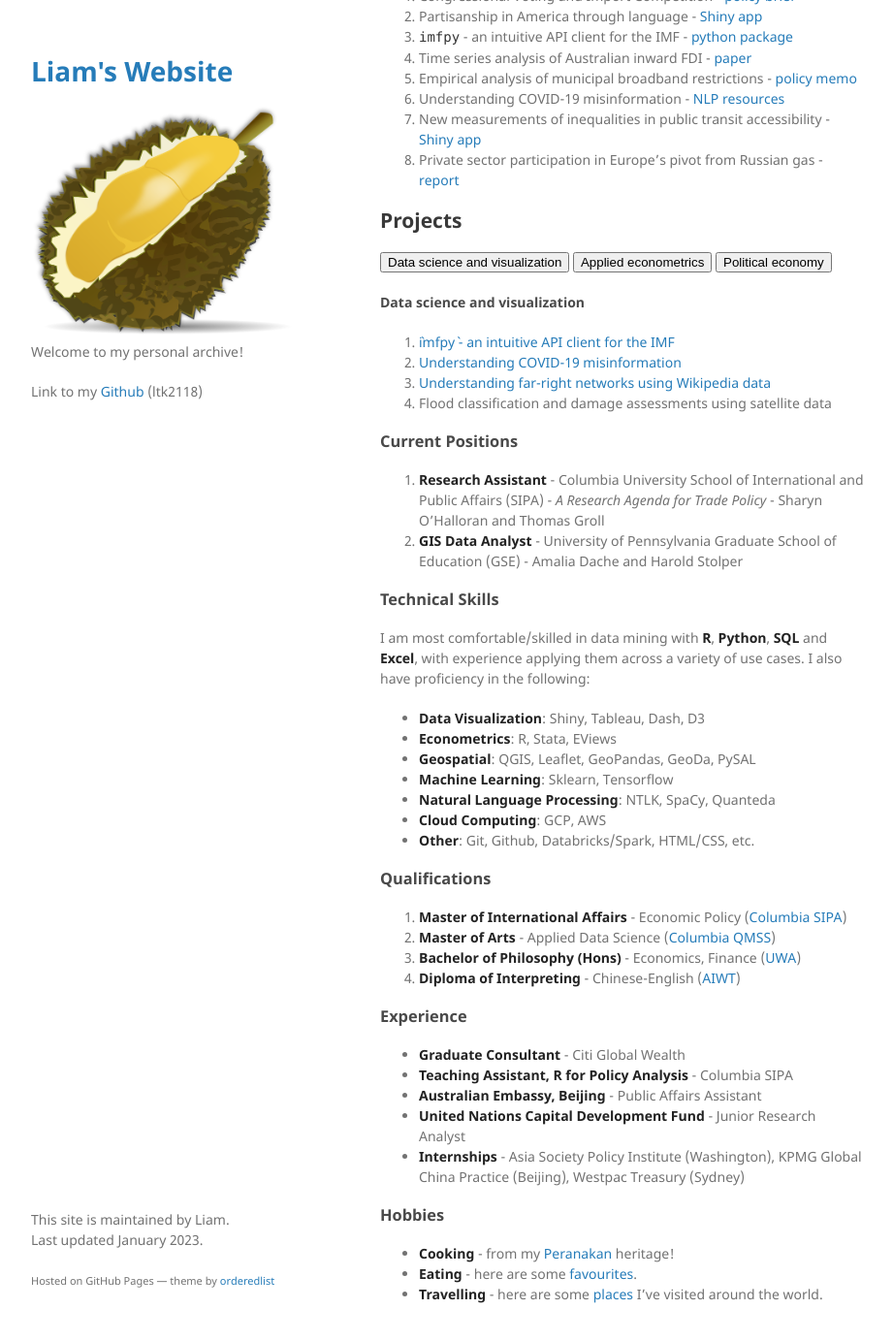
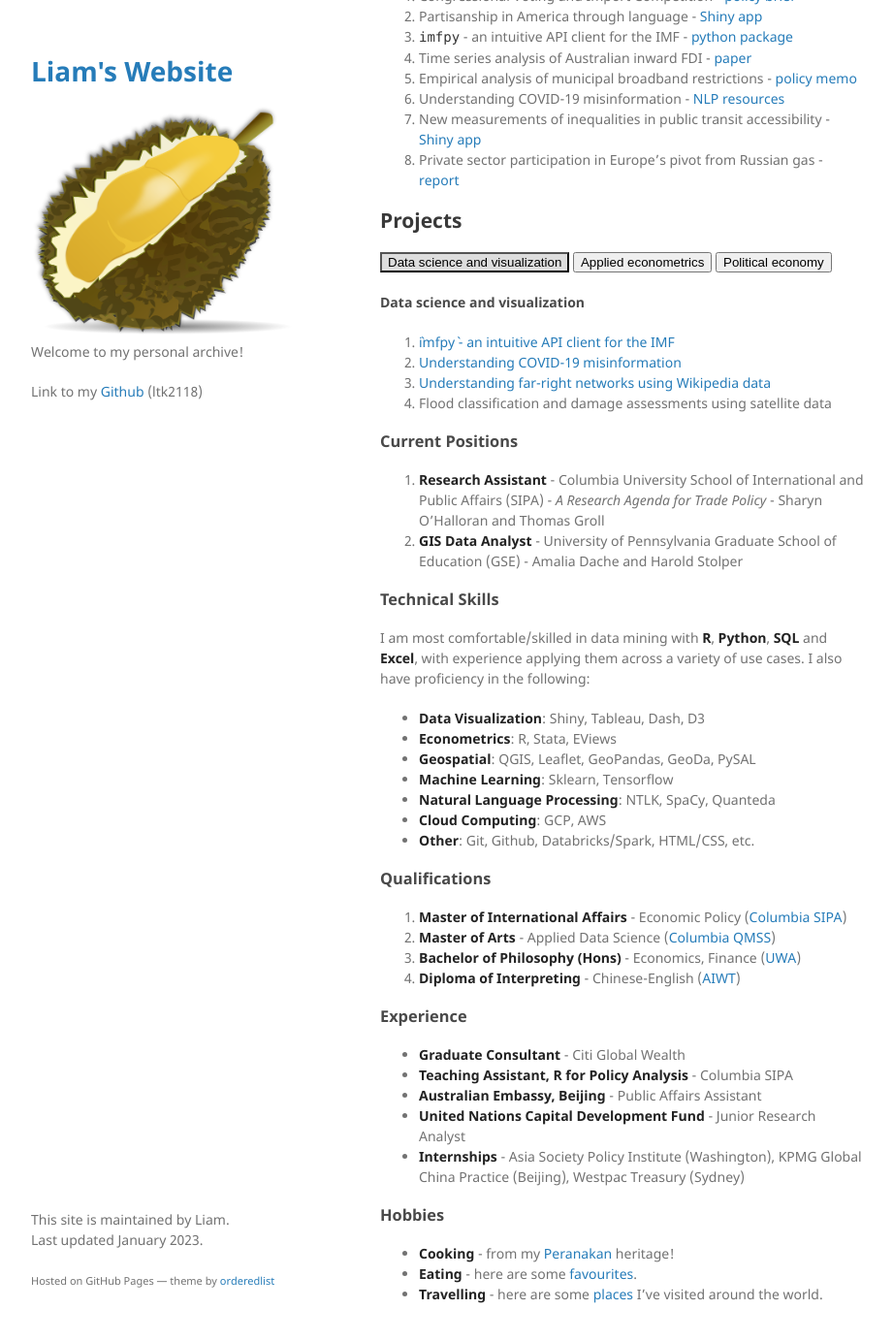
Before and after one commit to liamtk/liamtk.github.io, a Jekyll site: the page built from index.md, in a window 1280 px wide and 1400 px high, scrolled down 383 px. Shown: the top 1383 px of the window at 97% size, without its empty margins (178-1099 px from the left). Built offline with Jekyll 4.4.1, drawn with Linux system fonts in a browser that asks for light colours; our own code applies the rules of GitHub Pages for plain Markdown files.

Commit message:
update index.md

```diff
--- a/index.md
+++ b/index.md
@@ -25,12 +25,19 @@ I'm a Columbia [SIPA](https://www.sipa.columbia.edu/)-[QMSS](https://www.qmss.co
 
 ## Projects
 
+<head>
+    <style>
+        .tab-btn.active {
+            background-color: #ddd;
+            color: black;
+        }
+    </style>
+</head>
 <div class="tabs">
   <button id="defaultOpen" class="tab-btn active" onclick="openTab(event, 'Data science and visualization')">Data science and visualization</button>
   <button class="tab-btn" onclick="openTab(event, 'Applied econometrics')">Applied econometrics</button>
   <button class="tab-btn" onclick="openTab(event, 'Political economy')">Political economy</button>
 </div>
-
 <div id="Data science and visualization" class="tab-content" style="margin-top: 20px">
   <h4>Data science and visualization</h4>
   <ol>
@@ -40,7 +47,6 @@ I'm a Columbia [SIPA](https://www.sipa.columbia.edu/)-[QMSS](https://www.qmss.co
     <li>Flood classification and damage assessments using satellite data</li>
   </ol>
 </div>
-
 <div id="Applied econometrics" class="tab-content" style="margin-top: 20px">
   <h4>Applied econometrics</h4>
   <ol>
@@ -74,6 +80,10 @@ I'm a Columbia [SIPA](https://www.sipa.columbia.edu/)-[QMSS](https://www.qmss.co
   // Get the element with id="defaultOpen" and click on it
   document.getElementById("defaultOpen").click();
 </script>
+
+
+
+
 
 ### Current Positions
 
```
